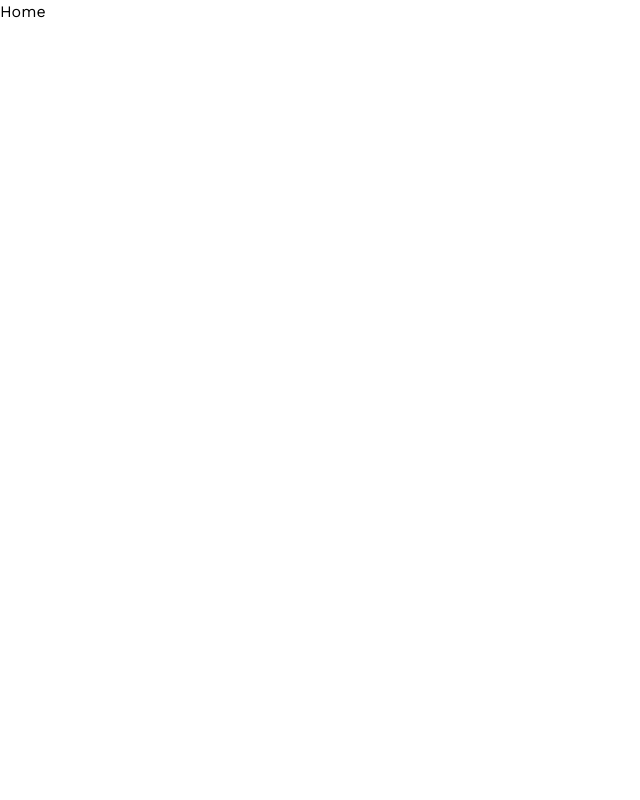
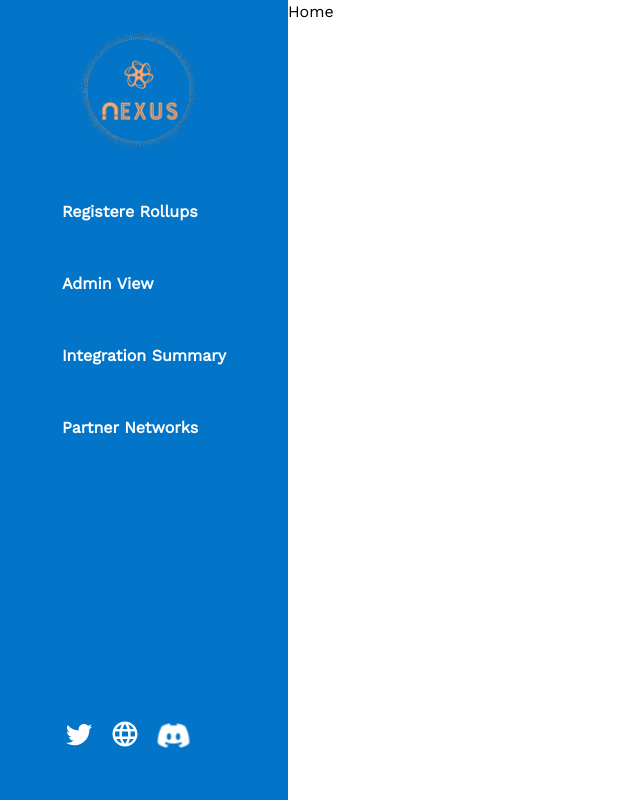
Before and after one commit to Nexus-2023/nexus-dashboard, a Next.js app: page / in a window 1280 px wide. Shown: the whole page, without its empty margins (0-640 px from the left). Built offline with nearby package versions, Linux system fonts and the light colour scheme.

Commit message:
feat : Sidebar

```diff
--- /dev/null
+++ b/public/Icons/icons.tsx
@@ -0,0 +1,4 @@
+import TwitterIcon from "@mui/icons-material/Twitter"
+import LanguageIcon from "@mui/icons-material/Language"
+
+export { TwitterIcon, LanguageIcon }
--- a/src/app/globals.css
+++ b/src/app/globals.css
@@ -12,7 +12,8 @@
 
 body {
   font-family: 'Work Sans', sans-serif;
-
+  padding: 0%;
+  box-sizing: border-box;
 
 
 }
--- a/src/app/layout.tsx
+++ b/src/app/layout.tsx
@@ -1,7 +1,7 @@
 import "./globals.css"
 import type { Metadata } from "next"
 import { Inter } from "next/font/google"
-
+import { SideBar } from "@/components/SideBar"
 export const metadata: Metadata = {
   title: "Nexus",
   description: "Generated by Next 13",
@@ -21,7 +21,15 @@ export default function RootLayout({
           href="https://fonts.googleapis.com/css?family=Work+Sans"
         />
       </head>
-      <body>{children}</body>
+      <body>
+        <div className="flex">
+          <div>
+            <SideBar />
+          </div>
+
+          <div>{children}</div>
+        </div>
+      </body>
     </html>
   )
 }
--- a/src/components/SideBar.tsx
+++ b/src/components/SideBar.tsx
@@ -0,0 +1,75 @@
+import React from "react"
+import Image from "next/image"
+import Link from "next/link"
+import { TwitterIcon, LanguageIcon } from "../../public/Icons/icons"
+import { Button, IconButton, SvgIcon } from "@mui/material"
+
+export const SideBar = () => {
+  return (
+    <div className="bg-[#0375C9] text-white relative  font-semibold w-72 h-[100vh] flex-col flex   items-center">
+      <div>
+        <Image
+          src="/Images/Nexeslogo.png"
+          alt="logo"
+          width={150}
+          height={150}
+          className="-ml-2 mt-5"
+        />
+      </div>
+
+      <div className="space-y-8  flex flex-col mt-8 ">
+        <Link href={"./"}>
+          <h1 className="text-md   px-4 py-2 hover:text-[#0375C9] hover:bg-white ease-in-out duration-300 rounded-md">
+            {" "}
+            Registere Rollups
+          </h1>
+        </Link>
+
+        <Link href={"./"}>
+          <h1 className="text-md  px-4 py-2 hover:text-[#0375C9] hover:bg-white ease-in-out duration-300 rounded-md">
+            {" "}
+            Admin View
+          </h1>
+        </Link>
+
+        <Link href={"./"}>
+          <h1 className="text-md   px-4 py-2 hover:text-[#0375C9] hover:bg-white ease-in-out duration-300 rounded-md">
+            {" "}
+            Integration Summary
+          </h1>
+        </Link>
+        <Link href={"./"}>
+          <h1 className="text-md   px-4 py-2 hover:text-[#0375C9] hover:bg-white ease-in-out duration-300 rounded-md">
+            {" "}
+            Partner Networks
+          </h1>
+        </Link>
+      </div>
+      <div className="space-x-4  flex  bottom-10 left-16  absolute  ">
+        <div className="hover:scale-125  ease-in-out duration-300">
+          <Link href={"./"}>
+            <TwitterIcon sx={{ fontSize: 30 }} />
+          </Link>
+        </div>
+
+        <div className="hover:scale-125 scal ease-in-out duration-300">
+          <Link href={"./"}>
+            <LanguageIcon sx={{ fontSize: 30 }} />
+          </Link>
+        </div>
+
+        <div className="hover:scale-125  ease-in-out duration-300">
+          <Link href={"./"}>
+            <Image
+              src={"/Images/discord.svg"}
+              alt="discord"
+              width={35}
+              height={35}
+              className=" -mt-2  "
+            />
+          </Link>
+        </div>
+      </div>
+    </div>
+  )
+}
```
Also changed, not shown: public/Images/Nexeslogo.png (added), public/Images/discord.svg (added).
